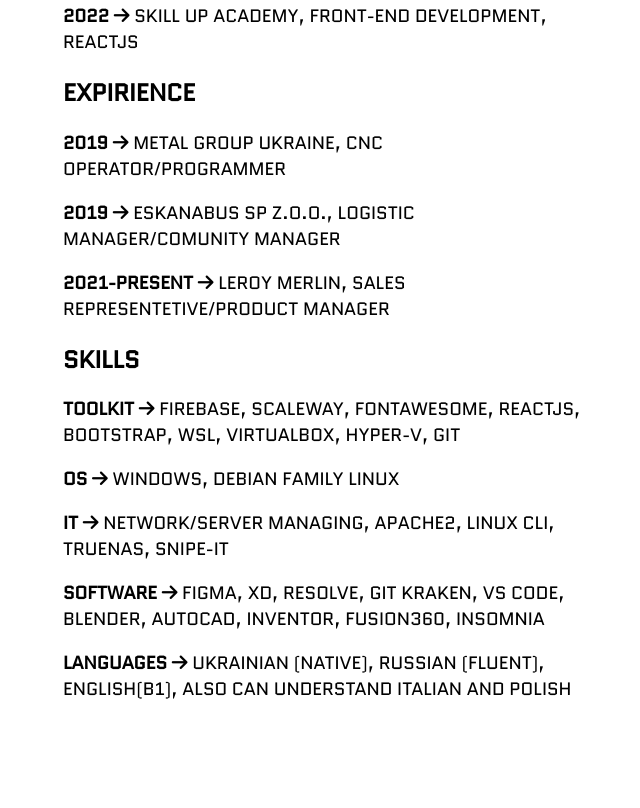
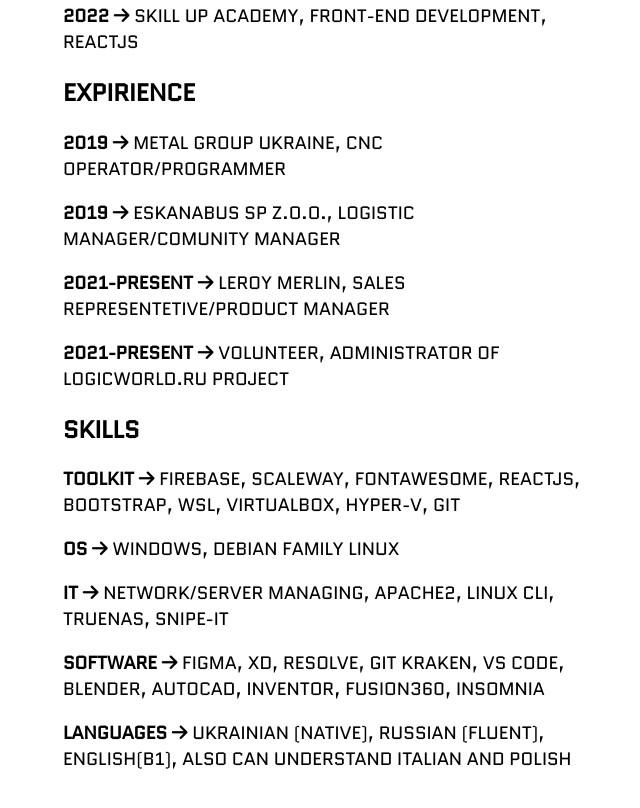
Before and after one commit to MuffinKing-jpeg/MuffinKing-jpeg, a plain HTML site: page index.html in a window 1280 px wide. Shown: the part 962-1770 px from the top of the page, without its empty margins (617-1257 px from the left). Before the commit the page ends 1702 px from the top, so only its background shows below. Drawn offline with Linux system fonts and the light colour scheme.

```diff
--- a/index.html
+++ b/index.html
@@ -123,6 +123,11 @@
                     <i class="fa-solid fa-arrow-right"></i>
                     <span>Leroy Merlin, sales representetive/product manager</span>
                 </p>
+                <p>
+                    <span class="bold">2021-present</span>
+                    <i class="fa-solid fa-arrow-right"></i>
+                    <span>Volunteer, administrator of <a href="https://logicworld.ru">logicworld.ru</a> project</span>
+                </p>
                 <h2>Skills</h2>
                 <p>
                     <span class="bold">Toolkit</span>
```
